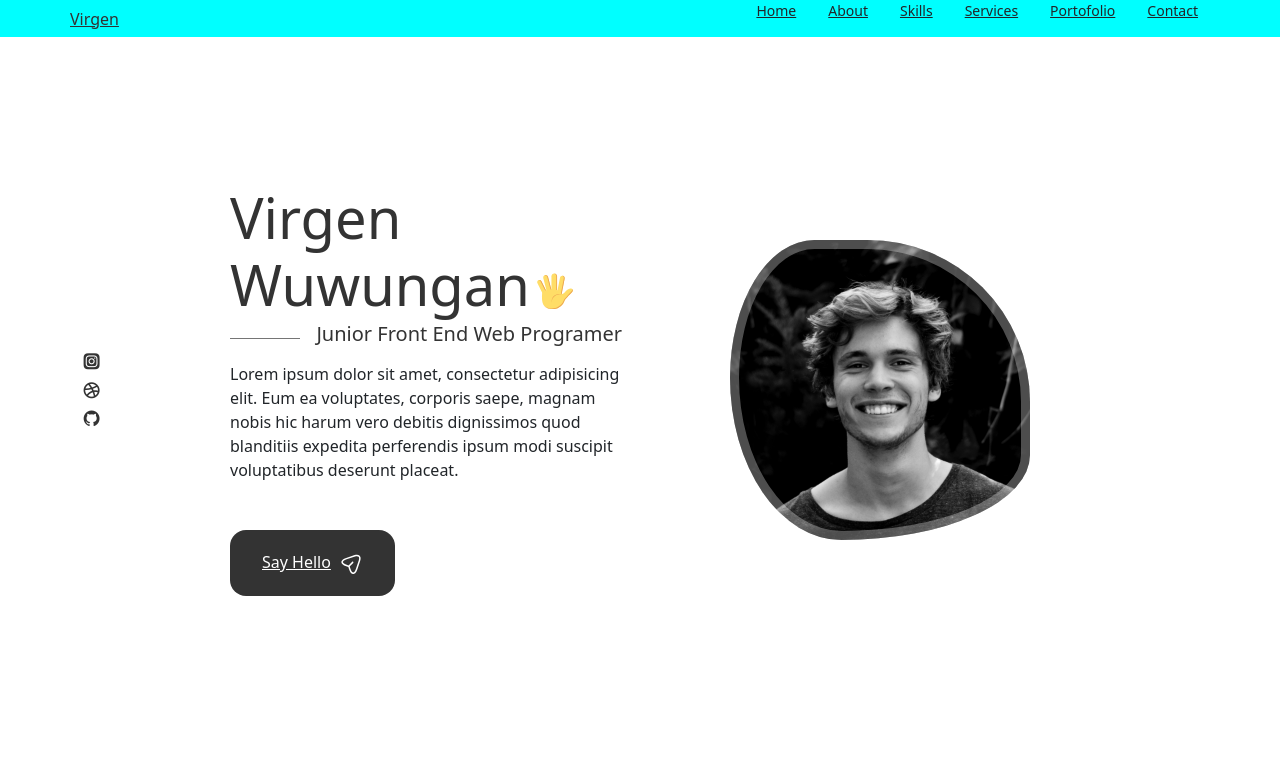
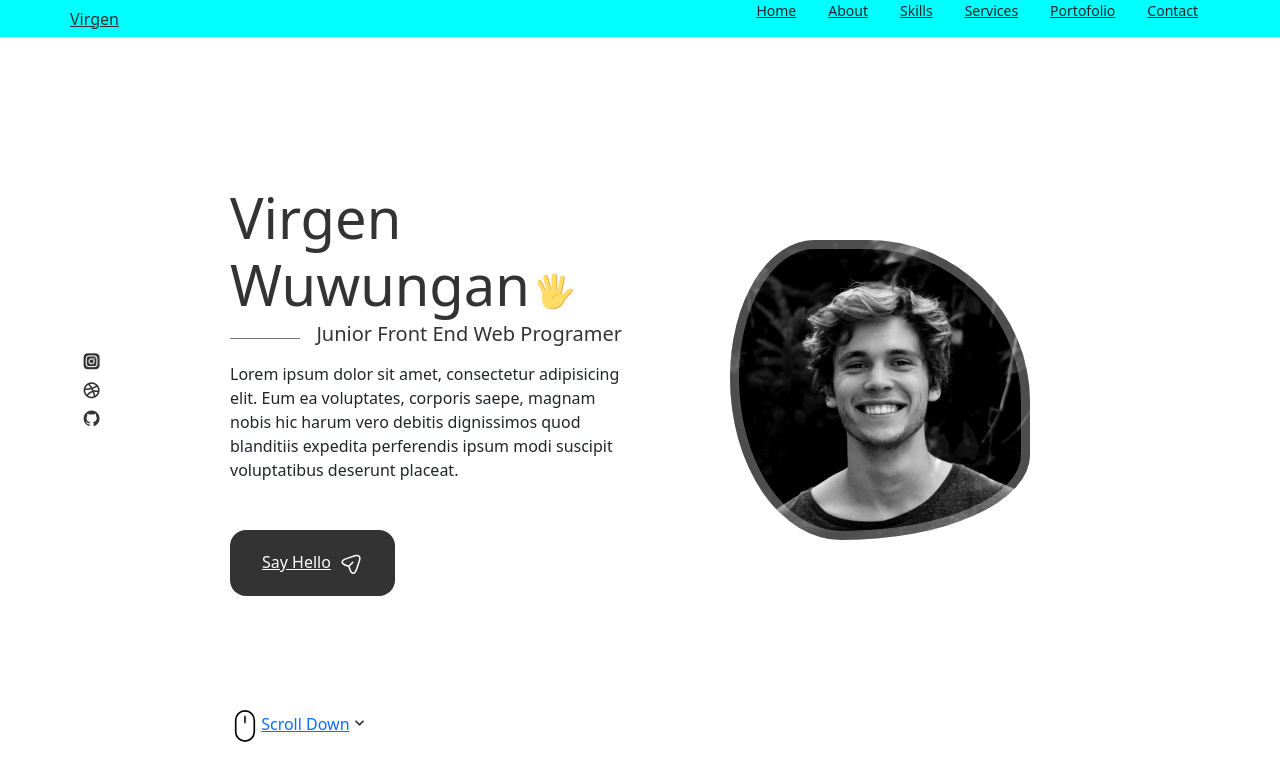
Before and after one commit to Na-Ku/Virgen_Portfolio, a React (Create React App) app: page / in a window 1280 px wide. Shown: the top 780 px of the page. Built offline with nearby package versions, Linux system fonts and the light colour scheme.

Commit message:
bagian profile selesai, beserta breackPoint-nya

```diff
--- a/src/components/home/Home.jsx
+++ b/src/components/home/Home.jsx
@@ -2,6 +2,7 @@ import React from "react";
 import "./home.css";
 import Social from "./Social";
 import Data from "./Data";
+import ScrollDown from "./ScrollDown";
 
 const Home = () => {
   return (
@@ -12,6 +13,7 @@ const Home = () => {
           <div className="home__img"></div>
           <Data />
         </div>
+        <ScrollDown />
       </div>
     </section>
   );
--- /dev/null
+++ b/src/components/home/ScrollDown.jsx
@@ -0,0 +1,49 @@
+import React from "react";
+
+const ScrollDown = () => {
+  return (
+    <div className="home__scroll">
+      <a href="#about" className="home__scroll-button button-flex">
+        <svg
+          width="32px"
+          height="32px"
+          class="home__scroll-mouse"
+          viewBox="0 0 247 390"
+          version="1.1"
+          xmlns="http://www.w3.org/2000/svg"
+          xmlnsXlink="http://www.w3.org/1999/xlink"
+          style={{
+            fillRule: "evenodd",
+            clipRule: "evenodd",
+            strokeLinecap: "round",
+            strokeLinejoin: "round",
+            strokeMiterlimit: "1.5",
+          }}
+        >
+          <path
+            class="wheel"
+            d="M123.359,79.775l0,72.843"
+            style={{
+              fill: "none",
+              stroke: "#000",
+              strokeWidth: "20px",
+            }}
+          ></path>
+          <path
+            id="mouse"
+            d="M236.717,123.359c0,-62.565 -50.794,-113.359 -113.358,-113.359c-62.565,0 -113.359,50.794 -113.359,113.359l0,143.237c0,62.565 50.794,113.359 113.359,113.359c62.564,0 113.358,-50.794 113.358,-113.359l0,-143.237Z"
+            style={{
+              fill: "none",
+              stroke: "#000",
+              strokeWidth: "20px",
+            }}
+          ></path>
+        </svg>
+        <span className="home__scroll-name">Scroll Down</span>
+        <i className="uil uil-angle-down home__scroll-arrow"></i>
+      </a>
+    </div>
+  );
+};
+
+export default ScrollDown;
--- a/src/components/home/home.css
+++ b/src/components/home/home.css
@@ -1,3 +1,7 @@
+.home__container {
+  row-gap: 7rem;
+}
+
 .home__content {
   grid-template-columns: 116px repeat(2, 1fr);
   padding-top: 5.5rem;
@@ -74,3 +78,107 @@
     border-radius: 60% 40% 30% 70%/60% 30% 70% 40%;
   }
 }
+
+.home__scroll {
+  margin-left: 9.2rem;
+}
+
+.wheel {
+  animation: scroll 2s ease infinite;
+}
+
+@keyframes scroll {
+  0% {
+    transform: translateY(0);
+  }
+  30% {
+    transform: translateY(3.75rem);
+  }
+}
+
+.home__scorll-name {
+  color: var(--title-color);
+  font-weight: var(--font-medium);
+  margin-right: var(--mb-0-25);
+  margin-left: 2px;
+}
+
+.home__scroll-arrow {
+  font-size: 1.25rem;
+  color: var(--title-color);
+}
+
+/*=== breakpoints ===*/
+/* device ukuran besar */
+@media screen and (max-width: 992px) {
+  .home__content {
+    grid-template-columns: 10px repeat(2, 1fr);
+    column-gap: 1.25rem;
+  }
+
+  .home__hand {
+    width: 26px;
+    height: 26px;
+  }
+
+  .home__subtitle {
+    padding-left: 3.75rem;
+    margin-bottom: var(--mb-1);
+  }
+
+  .home__subtitle::before {
+    width: 42px;
+    top: 0.8px;
+  }
+
+  .home__description {
+    max-width: initial;
+    margin-bottom: var(--mb-2-5);
+  }
+
+  .home__img {
+    width: 250px;
+    height: 250px;
+    box-shadow: inset 0 0 0 9px rgb(255 255 255 / 30%);
+  }
+}
+
+/* device ukurang sedang */
+@media screen and (max-width: 768px) {
+  .home__content {
+    grid-template-columns: 0.5fr 3fr;
+    padding-top: 3.5rem;
+  }
+
+  .home__img {
+    order: initial;
+    justify-self: initial;
+  }
+
+  .home__img {
+    box-shadow: inset 0 0 0 6px rgb(255 255 255 / 30%);
+    width: 200px;
+    height: 200px;
+  }
+
+  .home__data {
+    grid-column: 1/3;
+  }
+
+  .home__scroll {
+    display: none;
+  }
+}
+
+/* device ukurang kecil */
+@media screen and (max-width: 350px) {
+  .home__img {
+    width: 180px;
+    height: 180px;
+  }
+
+  .home__hand {
+    width: 22px;
+    height: 22px;
+  }
+}
--- a/src/index.css
+++ b/src/index.css
@@ -190,14 +190,14 @@ img {
     margin-right: var(--mb-1-5);
   }
 
-  /* .button { */
-  /* padding: 1rem 1.75rem; */
-  /* } */
-  /*  */
-  /* .button__icon { */
-  /* width: 22px; */
-  /* height: 22px; */
-  /* } */
+  .button {
+    padding: 1rem 1.75rem;
+  }
+
+  .button__icon {
+    width: 22px;
+    height: 22px;
+  }
 }
 
 /* device ukuran sedang */
@@ -206,9 +206,9 @@ img {
   /* margin: 0 0 var(--header-height) 0; */
   /* } */
   /*  */
-  /* .section { */
-  /* padding: 2rem 0 4rem; */
-  /* } */
+  .section {
+    padding: 2rem 0 4rem;
+  }
   /*  */
   /* .section__subtitle { */
   /* margin-bottom: var(--mb-3); */
@@ -220,14 +220,14 @@ img {
 
 /* device ukuran kecil */
 @media screen and (max-width: 350px) {
+  :root {
+    --big-font-size: 2.25rem;
+  }
   .container {
     margin-left: var(--mb-1);
     margin-right: var(--mb-1);
   }
 
-  /* :root { */
-  /* --big-font-size: 2.25rem; */
-  /* } */
   /*  */
   /* .container { */
   /* margin-left: var(--mb-1); */
```
